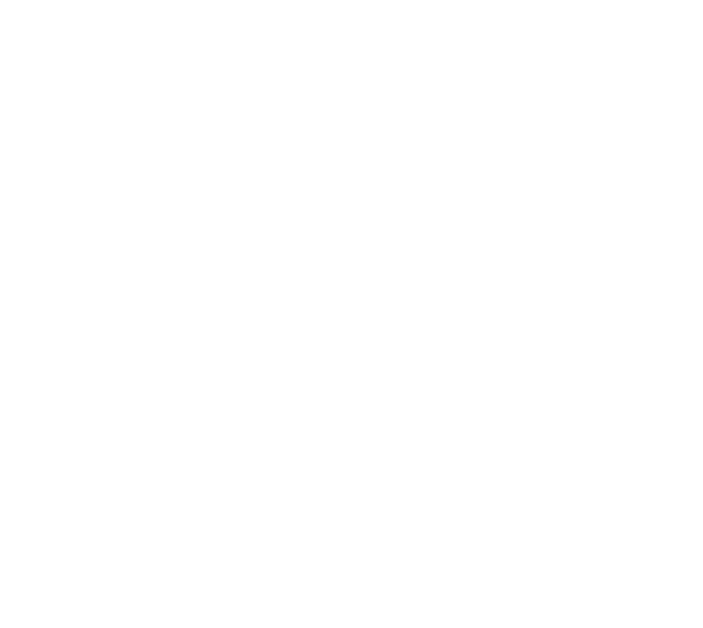
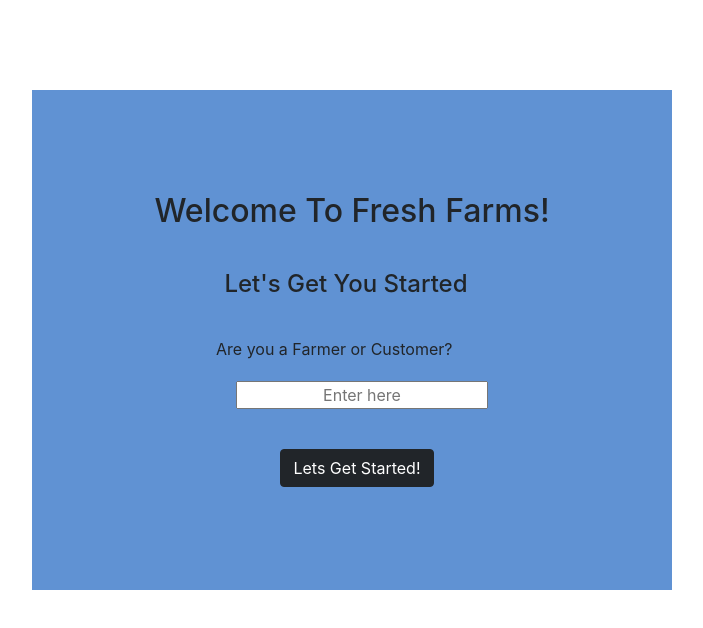
Before and after one commit to Ruchi0903/Farming-Management-System, a React (Create React App) app: page / in a window 1280 px wide. Before the commit this address had no page. Shown: the top 628 px of the page, without its empty margins (368-1071 px from the left). Built offline with nearby package versions, Linux system fonts and the light colour scheme; the HTML template or start-up script is replaced by a standard one.

Commit message:
Completed the Home page which will ask you customer or farmer

```diff
--- a/src/App.js
+++ b/src/App.jsx
@@ -1,6 +1,7 @@
 import './App.css';
 import Signup from "./components/Signup"
 import Login from "./components/Login"
+import Home from "./components/Home.jsx"
 import { BrowserRouter as Router, Routes, Route } from 'react-router-dom'
 
 
@@ -9,6 +10,7 @@
     <>
     <Router>
       <Routes>
+        <Route path='/' element={<Home/>} />
         <Route path='/signup' element={<Signup />}/>
         <Route path='/login' element={<Login/>} />
       </Routes>
--- /dev/null
+++ b/src/components/Home.jsx
@@ -0,0 +1,29 @@
+import React from "react";
+import "../components/styles/Home.css";
+import { Button } from "reactstrap";
+
+const Home = () => {
+  return (
+    <>
+      <div className="first-div">
+
+        <div className="heading-div">
+          <h2>Welcome To Fresh Farms!</h2>
+          <h4>Let's Get You Started</h4>
+        </div>
+
+        <form className="form-div">
+          <label htmlFor="name">Are you a Farmer or Customer?</label>
+          <br />
+          <input type="text" placeholder="Enter here" />
+        </form>
+
+        <div className="btn-div">
+          <Button color="dark">Lets Get Started!</Button>
+        </div>
+      </div>
+    </>
+  );
+};
+
+export default Home;
--- /dev/null
+++ b/src/components/styles/Home.css
@@ -0,0 +1,35 @@
+.first-div{
+    display: flex;
+    flex-direction: column;
+    justify-content: center;
+    align-items: center;
+    margin-top: 7%;
+    width: 50%;
+    height: 500px;
+    margin-left: 400px;
+    background-color: rgb(96, 146, 211);
+}
+
+.heading-div > h4{
+    padding-left: 70px;
+    margin-top: 40px;
+}
+
+.form-div{
+    margin-top: 30px;
+}
+
+.form-div >input{
+    margin-top: 20px;
+    margin-left: 20px;
+    text-align: center;
+}
+
+.form-div >input:hover{
+    /* border-color: rgb(35, 213, 55); */
+    border-color: rgb(17, 211, 192);
+}
+
+.btn-div{
+    margin-right: 60px;
+}
```
